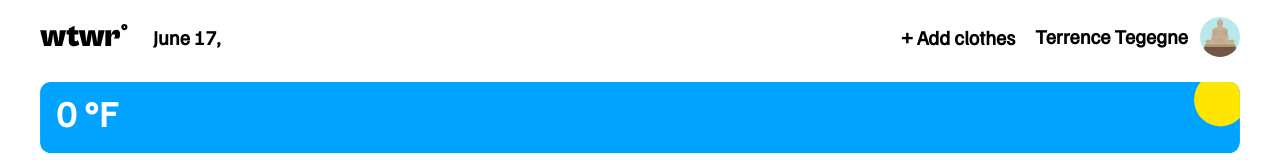
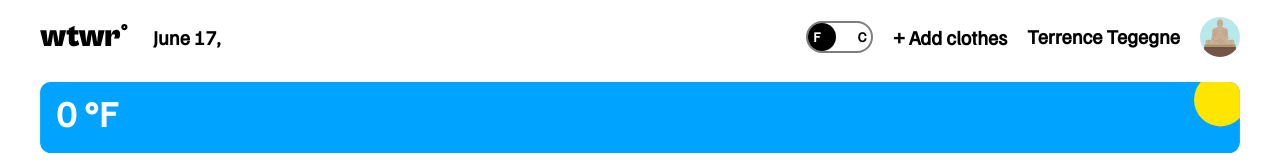
Before and after one commit to rezamohdev/se_project_react, a React (Create React App) app: page / in a window 1280 px wide. Shown: the top 160 px of the page. Built offline with nearby package versions, Linux system fonts and the light colour scheme; no server answers.

Commit message:
switch component

```diff
--- a/src/components/Header/Header.css
+++ b/src/components/Header/Header.css
@@ -140,6 +140,7 @@
   display: flex;
   justify-content: space-between;
   align-items: center;
+  gap: 20px;
 }
 .header__button {
   height: 24px;
@@ -152,7 +153,7 @@
   border: none;
   /* outline: none; */
   cursor: pointer;
-  margin: 0 20px 0 0;
+  margin: 0;
   padding: 0;
   transition: opacity ease 450ms;
 }
@@ -165,7 +166,7 @@
   font-weight: 700;
   font-size: 20px;
   line-height: 25px;
-  margin: 0 12px 0 0;
+  margin: 0;
   padding: 0;
 }
 .header__avatar {
--- a/src/components/Header/Header.js
+++ b/src/components/Header/Header.js
@@ -2,6 +2,7 @@ import React from 'react';
 import './Header.css';
 import logo from "../../images/Logo.svg";
 import avatarImage from '../../images/avatar.svg';
+import ToggleSwitch from '../ToggleSwitch/ToggleSwitch';
 function Header({ handleOpenModal, currenLocation }) {
 
     const currentDate = new Date().toLocaleString('default', { month: 'long', day: 'numeric' });
@@ -27,6 +28,7 @@ function Header({ handleOpenModal, currenLocation }) {
                     <p className="header__date">{currentDate}, {currenLocation}</p>
                 </div>
                 <div className="header__right-side">
+                    <ToggleSwitch />
                     <button className="header__button" onClick={handleOpenModal}>+ Add clothes</button>
                     <p className="header__user-title">Terrence Tegegne</p>
                     <img className="header__avatar" src={avatarImage} alt='avatar' />
--- /dev/null
+++ b/src/components/ToggleSwitch/ToggleSwitch.css
@@ -0,0 +1,67 @@
+@font-face {
+  font-family: "Familjen Grotesk";
+  src: url("../../../public/fonts/Familjen_Grotesk/FamiljenGrotesk-Regular.ttf");
+}
+.switch {
+  width: 53px;
+  height: 28px;
+  border: 2px solid #7e7e7e;
+  border-radius: 20px;
+  position: relative;
+  transition: border-color ease-in 250ms;
+  cursor: pointer;
+  display: flex;
+  justify-content: space-between;
+  align-items: center;
+  padding: 0 5px;
+}
+.switch:hover {
+  border-color: #000;
+}
+.switch__box {
+  position: absolute;
+  appearance: none;
+}
+.switch__slider_C {
+  position: absolute;
+  width: 28px;
+  height: 28px;
+  top: 0;
+  right: 0;
+  border-radius: 20px;
+  background-color: #000;
+  transition: all ease 450ms;
+  z-index: 0;
+}
+.switch__slider_F {
+  position: absolute;
+  width: 28px;
+  height: 28px;
+  top: 0;
+  left: 0;
+  border-radius: 20px;
+  background-color: #000;
+  transition: all ease 450ms;
+  z-index: 0;
+}
+.switch__slider_F:active,
+.switch__slider_C:active {
+  width: 34px;
+}
+.switch__temp-unit_f {
+  /* right: 7px; */
+  font-size: 14px;
+  font-family: "Familjen Grotesk";
+  font-style: normal;
+  font-weight: 700;
+}
+.switch__temp-unit_c {
+  font-size: 14px;
+  font-family: "Familjen Grotesk";
+  font-style: normal;
+  font-weight: 700;
+}
+.switch__active {
+  color: #fff;
+  z-index: 2;
+}
--- /dev/null
+++ b/src/components/ToggleSwitch/ToggleSwitch.js
@@ -0,0 +1,22 @@
+import React, { useState } from "react";
+import './ToggleSwitch.css';
+function ToggleSwitch() {
+    const [currentTempratureUnit, setCurrentTempratureUnit] = useState('F');
+    function handleChange(e) {
+
+        currentTempratureUnit === 'C' ? setCurrentTempratureUnit('F') : setCurrentTempratureUnit('C');
+        console.log(currentTempratureUnit)
+    }
+    return (
+        <label className="switch">
+            <input type="checkbox"
+                className="switch__box"
+                onChange={handleChange}
+            />
+            <span className={currentTempratureUnit === 'F' ? 'switch__slider_F' : 'switch__slider_C'}></span>
+            <span className={`switch__temp-unit_f  ${currentTempratureUnit === 'F' && 'switch__active'}`}>F</span>
+            <span className={`switch__temp-unit_c ${currentTempratureUnit === 'C' && 'switch__active'}`}>C</span>
+        </label >
+    )
+}
+export default ToggleSwitch;
```
